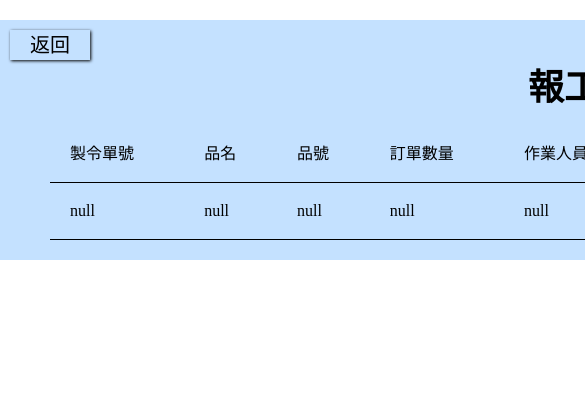
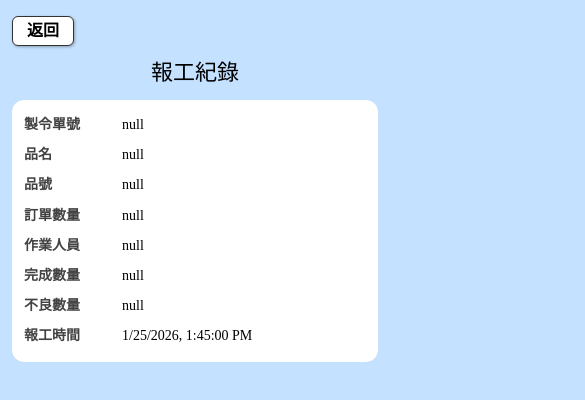
Before and after one commit to s96405/work, a plain HTML site: page repo.html in a window 390 px wide. Shown: the top 400 px of the page, 585 px wide, since content can reach past the window. Drawn offline with Linux system fonts and the light colour scheme.

Commit message:
加入rwd

```diff
--- a/css/repo.css
+++ b/css/repo.css
@@ -1,52 +1,121 @@
-.wrap{
-    width: 1200px;
-    min-height: auto;
-    margin: 0 auto;
-    background-color: #C4E1FF;
-    padding-bottom: 20px;
+* {
+  box-sizing: border-box;
+  font-family: system-ui, -apple-system, BlinkMacSystemFont, "Segoe UI";
 }
-.header{
-    width: 1200px;
-    margin: 0 auto;
-    margin-top: 20px;
-    padding:10px;
+
+/* ===== 外框 ===== */
+.wrap {
+  max-width: 1200px;
+  margin: 0 auto;
+  padding: 16px 12px 32px;
+  background-color: #c4e1ff;
 }
-.return{
-    width: 80px;
-    padding-top: 5px;
-    padding-bottom: 5px;
-    text-align: center;
-    box-shadow: 1px 1px 3px black;
-}
-.return a{
+
+/* ===== Header ===== */
+.header a{
     text-decoration: none;
     color: black;
-    font-size: 20px;
 }
-.title{
-    width: 1200px;
-    display: flex;
-    justify-content: center;
-    align-items: center;
-    margin-bottom: 20px;
-}
-.title-h2{
-    font-size: 36px;
-    font-weight: bold;
-}
-.main-table{
-    width: 1100px;
-    margin: 0 auto;
 
 
+.return {
+  display: inline-block;
+  padding: 6px 14px;
+  background: #fff;
+  border: 1px solid #333;
+  border-radius: 6px;
+  text-decoration: none;
+  color: #000;
+  font-weight: 600;
+  box-shadow: 1px 1px 3px rgba(0,0,0,.3);
 }
-.main-table th{
-    padding: 20px;
-    text-align: left;
-    border-bottom: 1px solid black;
+
+/* ===== Title ===== */
+.title {
+  text-align: center;
+  font-size: 28px;
+  margin: 16px 0 20px;
 }
-.main-table td{
-    padding: 20px;
-    text-align: left;
-    border-bottom: 1px solid black;
+
+/* ===== Table (桌機 / 平板) ===== */
+.main-table {
+  width: 100%;
+  border-collapse: collapse;
+  background: #fff;
+  border-radius: 12px;
+  overflow: hidden;
 }
+
+.main-table th,
+.main-table td {
+  padding: 14px 12px;
+  border-bottom: 1px solid #ccc;
+  text-align: left;
+  font-size: 15px;
+}
+
+.main-table th {
+  background: #e8f2ff;
+  font-weight: 700;
+}
+
+/* ===== 手機版（不左右滑、卡片式） ===== */
+@media (max-width: 520px) {
+
+  .title {
+    font-size: 22px;
+    margin-bottom: 16px;
+  }
+
+  /* 隱藏表頭 */
+  .main-table thead {
+    display: none;
+  }
+
+  /* table → block */
+  .main-table,
+  .main-table tbody,
+  .main-table tr {
+    display: block;
+    width: 100%;
+  }
+
+  /* 一筆一張卡 */
+  .main-table tr {
+    background: #fff;
+    border-radius: 12px;
+    padding: 10px 12px;
+    box-shadow: 0 1px 4px rgba(0,0,0,.25);
+  }
+
+  /* 每行欄位 */
+  .main-table td {
+    display: grid;
+    grid-template-columns: 90px 1fr;
+    gap: 8px;
+    padding: 6px 0;
+    border: none;
+    font-size: 14px;
+    line-height: 1.3;
+  }
+
+  /* 左邊欄位名 */
+  .main-table td::before {
+    content: attr(data-label);
+    font-weight: 700;
+    color: #222;
+    opacity: .85;
+  }
+  @media (max-width: 520px) {
+
+  body {
+    background: #c4e1ff;
+  }
+
+  .wrap {
+    min-height: 100vh;      /* 撐滿螢幕 */
+    padding-bottom: 16px;   /* 不要太多 */
+  }
+
+}
+}
--- a/css/style.css
+++ b/css/style.css
@@ -1,131 +1,304 @@
+/* ===== 全域 ===== */
+*{
+  box-sizing: border-box;
+}
+
+html, body{
+  margin: 0;
+  padding: 0;
+  overflow-x: hidden; /* 防止任何橫向爆版 */
+}
+
+/* ===== 外層 ===== */
 .wrap{
-    width: 1200px;
-    min-height: auto;
+  max-width: 1200px;
+  width: 100%;
+  min-height: 100vh;
   margin: 0 auto;
   background-color: #0080FF;
   padding-bottom: 50px;
 }
+
+/* ===== Header ===== */
 .header{
-    width: 800px;
-    margin: 0 auto;
-    margin-top: 20px;
+  max-width: 800px;
+  margin: 20px auto 10px;
   display: flex;
-    margin-bottom: 10px;
+  padding-top: 10px;
 }
+
 .header a{
   text-decoration: none;
   color: black;
 }
+
 .header-text{
-    font-weight:500;
-    font-size:20px;
+  font-weight: 500;
+  font-size: 20px;
 }
+
 .header-machine{
   min-width: 180px;
-    margin: 10px;
-    text-align:left;
   padding: 5px;
-    margin-top: 20px;
   border: 1px solid black;
-    box-shadow: 0px 0px 3px black;
+  box-shadow: 0 0 3px black;
 }
-.header-query{
-   border: 1px solid black;
+
+.header-query,
+.header-signout{
   min-width: 80px;
-   margin: 0 auto;
-   margin-top: 20px;
-   margin-left: auto;
-   margin-right: 20px;
   height: 30px;
+  margin-left: 10px;
   display: flex;
   align-items: center;
   justify-content: center;
-   box-shadow: 0px 0px 3px black;
+  border: 1px solid black;
+  box-shadow: 0 0 3px black;
 }
-.header-signout{
-   border: 1px solid black;
-   min-width: 80px;
-   margin-top: 20px;
-   height: 30px;
-   display: flex;
-   align-items: center;
-   justify-content: center;
-   box-shadow: 0px 0px 3px black;
-}
+
+/* ===== Scan ===== */
 .Scan{
-    width: 800px;
+  max-width: 800px;
   margin: 0 auto;
 }
+
 .Scan-input{
-    width: 800px;
+  width: 100%;
+  height: 40px;
   text-align: center;
-    height: 40px;
   border-radius: 10px;
   border: 2px solid black;
+  box-shadow: 2px 2px 3px black;
   margin-bottom: 20px;
-    box-shadow: 2px 2px 3px black;
 }
+
+/* ===== 主卡片 ===== */
 .main{
-    width: 800px;
-    border: 1px solid black;
+  max-width: 800px;
+  width: 100%;
   margin: 0 auto;
-    background-color: #ffffff;
+  background-color: #fff;
   display: flex;
   border-radius: 20px;
   box-shadow: 3px 3px 5px black;
   padding-bottom: 20px;
 }
+
+/* 左：工單 */
 .main-order{
-    width: 400px;
+  width: 50%;
   display: flex;
   flex-direction: column;
 }
+
 .order-title{
-    margin: 0 auto;
-    margin-bottom: 40px;
+  margin: 40px auto;
   font-size: 30px;
   font-weight: 600;
-    padding-top: 40px
 }
+
 .order-text{
-    margin-bottom: 30px;
   font-size: 20px;
-    padding-left: 10%;
-    padding-bottom: 20px;
+  padding: 0 10% 20px;
 }
+
+/* 中線 */
+.boder{
+  width: 1px;
+  background-color: #8E8E8E;
+  margin: 20px 0;
+}
+
+/* 右：報工 */
 .main-return{
-    width: 400px;
+  width: 50%;
   display: flex;
   flex-direction: column;
 }
+
 .return-title{
-    font-size: 30px;
-    padding-top: 40px;
+  margin: 40px auto;
   font-size: 30px;
   font-weight: 600;
-    margin: 0 auto;
+}
+
+.return-text{
+  font-size: 20px;
+  padding: 0 10%;
   margin-bottom: 40px;
 }
-.return-text{
-    font-size: 20px;
-    margin-bottom: 50px;
-    padding-left: 10%;
-}
-.boder{
-    border: 1px solid #8E8E8E;
-    margin-top: 20px;
-    margin-bottom: 20px;
-}
-.return-btn{
-    width: 80px;
-    height:60px;
-    margin-left: auto;
-    margin-right: 40px;
-}
+
 .operator,
 .return-text input{
   width: 150px;
   height: 30px;
   text-align: center;
-    font-size: 20px;
+  font-size: 18px;
 }
+
+.return-btn{
+  width: 80px;
+  height: 60px;
+  margin-left: auto;
+  margin-right: 40px;
+}
+/* ===== 平板（768~1024）===== */
+@media (max-width: 1024px) and (min-width: 521px){
+
+  .wrap{
+    padding: 0 20px 30px;
+  }
+
+  .header,
+  .Scan,
+  .main{
+    max-width: 900px;
+    width: 100%;
+    margin-left: auto;
+    margin-right: auto;
+  }
+
+  /* header 三個不要擠 */
+  .header{
+    gap: 12px;
+  }
+
+  .header-machine{
+    flex: 1;
+    min-width: 220px;
+    margin: 0;
+    text-align: center;
+    padding: 10px;
+  }
+
+  .header-query,
+  .header-signout{
+    min-width: 120px;
+    height: 44px;
+    margin: 0;
+  }
+
+  /* Scan 不要太大 */
+  .Scan-input{
+    height: 48px;
+    font-size: 18px;
+  }
+
+  /* 主卡片：平板維持左右兩欄，但縮排更舒服 */
+  .main{
+    gap: 0;
+    border-radius: 16px;
+  }
+
+  .main-order,
+  .main-return{
+    width: 50%;
+  }
+
+  .order-title,
+  .return-title{
+    font-size: 26px;
+    margin-bottom: 24px;
+  }
+
+  .order-text,
+  .return-text{
+    font-size: 18px;
+    padding: 0 8% 18px;
+  }
+
+  /* 表單欄位稍微放大 */
+  .operator,
+  .return-text input{
+    width: 180px;
+    height: 38px;
+    font-size: 18px;
+  }
+
+  .return-btn{
+    height: 54px;
+    width: 100px;
+    margin-right: 30px;
+  }
+}
+/* ========================= */
+/* ===== 手機 / 平板 ===== */
+/* ========================= */
+@media (max-width: 520px){
+
+  /* 關鍵：用 padding 控制整頁，不用 margin 推 */
+  .wrap{
+    padding: 0 12px 20px;
+  }
+
+  /* Header */
+  .header{
+    flex-wrap: wrap;
+    gap: 8px;
+    margin: 12px 0;
+  }
+
+  .header-machine{
+    width: 100%;
+    text-align: center;
+  }
+
+  .header-query,
+  .header-signout{
+    flex: 1;
+    height: 40px;
+    margin: 0;
+  }
+
+  /* Scan */
+  .Scan{
+    margin: 0;
+  }
+
+  .Scan-input{
+    height: 44px;
+    font-size: 16px;
+  }
+
+  /* 主卡片 */
+  .main{
+    flex-direction: column;
+    width: 100%;
+    margin: 12px 0;
+    border-radius: 14px;
+  }
+
+  .main-order,
+  .main-return{
+    width: 100%;
+  }
+
+  .boder{
+    display: none;
+  }
+
+  .order-title,
+  .return-title{
+    font-size: 24px;
+    margin-bottom: 20px;
+  }
+
+  .order-text,
+  .return-text{
+    font-size: 16px;
+    padding: 0 12px 20px;
+  }
+
+  .operator,
+  .return-text input{
+    width: 100%;
+    height: 40px;
+  }
+
+  .return-btn{
+    width: 100%;
+    height: 48px;
+    margin: 16px 0 0;
+    font-size: 18px;
+  }
+}
--- a/repo.html
+++ b/repo.html
@@ -37,14 +37,14 @@
         function addRow(orderNo, itemName, itemNo, orderNumber , operators, goodNumber,badNumber,reportTime){
         body.insertAdjacentHTML("afterbegin",`
         <tr>
-            <td>${orderNo}</td>
-            <td>${itemName}</td>
-            <td>${itemNo}</td>
-            <td>${orderNumber}</td>
-            <td>${operators}</td>
-            <td>${goodNumber}</td>
-            <td>${badNumber}</td>
-            <td>${reportTime}</td>
+            <td data-label="製令單號">${orderNo}</td>
+            <td data-label="品名">${itemName}</td>
+            <td data-label="品號">${itemNo}</td>
+            <td data-label="訂單數量">${orderNumber}</td>
+            <td data-label="作業人員">${operators}</td>
+            <td data-label="完成數量">${goodNumber}</td>
+            <td data-label="不良數量">${badNumber}</td>
+            <td data-label="報工時間">${reportTime}</td>
         </tr>
         `);
         }
```
Also changed, not shown: index.html (+1 -1 lines). Lines whose indentation alone changed are shown as unchanged.
